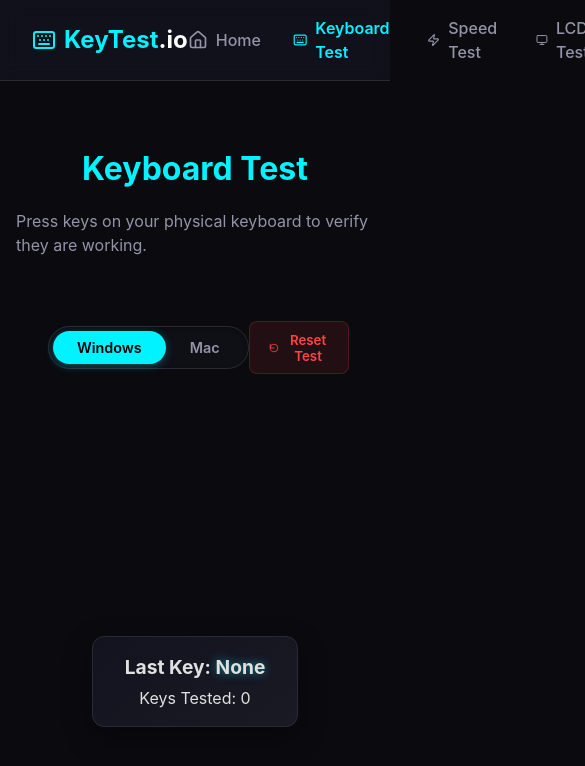
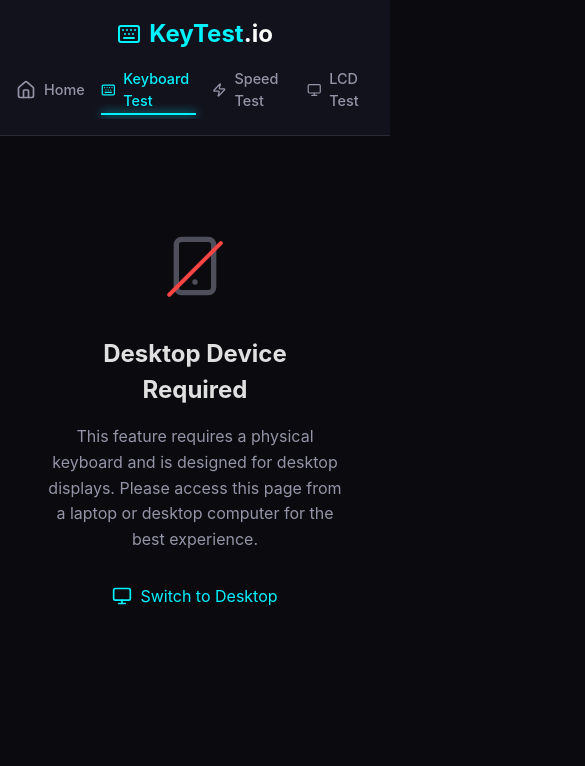
Before and after one commit to hndko/keyboard-test, a React (Vite) app: page /keyboard in a window 390 px wide. Shown: the top 766 px of the page, 585 px wide, since content can reach past the window. Built offline with nearby package versions, Linux system fonts and the light colour scheme.

Commit message:
feat: Add Navbar, Keyboard Test page with mobile warning, and associated styles.

```diff
--- /dev/null
+++ b/src/components/MobileWarning.jsx
@@ -0,0 +1,64 @@
+import React from "react";
+import { Smartphone, Monitor } from "lucide-react";
+
+const MobileWarning = () => {
+  return (
+    <div
+      style={{
+        display: "flex",
+        flexDirection: "column",
+        alignItems: "center",
+        justifyContent: "center",
+        height: "60vh",
+        textAlign: "center",
+        padding: "2rem",
+        color: "var(--text-secondary)",
+      }}
+    >
+      <div
+        style={{
+          position: "relative",
+          marginBottom: "2rem",
+        }}
+      >
+        <Smartphone size={64} style={{ opacity: 0.5 }} />
+        <div
+          style={{
+            position: "absolute",
+            top: "50%",
+            left: "50%",
+            transform: "translate(-50%, -50%) rotate(-45deg)",
+            width: "120%",
+            height: "4px",
+            background: "#ff4444",
+            borderRadius: "2px",
+          }}
+        />
+      </div>
+
+      <h2 style={{ color: "var(--text-primary)", marginBottom: "1rem" }}>
+        Desktop Device Required
+      </h2>
+      <p style={{ maxWidth: "400px", lineHeight: "1.6" }}>
+        This feature requires a physical keyboard and is designed for desktop
+        displays. Please access this page from a laptop or desktop computer for
+        the best experience.
+      </p>
+
+      <div
+        style={{
+          marginTop: "2rem",
+          display: "flex",
+          alignItems: "center",
+          gap: "0.5rem",
+          color: "var(--accent-cyan)",
+        }}
+      >
+        <Monitor size={20} />
+        <span>Switch to Desktop</span>
+      </div>
+    </div>
+  );
+};
+
+export default MobileWarning;
--- a/src/components/Navbar.jsx
+++ b/src/components/Navbar.jsx
@@ -1,7 +1,7 @@
 import React from "react";
 import { NavLink } from "react-router-dom";
 import { Keyboard, Zap, Monitor, Home } from "lucide-react";
-import "../styles/index.css";
+import "../styles/navbar.css";
 
 const Navbar = () => {
   const navItems = [
@@ -12,52 +12,23 @@
   ];
 
   return (
-    <nav
-      style={{
-        display: "flex",
-        justifyContent: "space-between",
-        alignItems: "center",
-        padding: "1rem 2rem",
-        backgroundColor: "rgba(19, 19, 31, 0.8)",
-        backdropFilter: "blur(10px)",
-        borderBottom: "1px solid var(--border-color)",
-        position: "sticky",
-        top: 0,
-        zIndex: 100,
-      }}
-    >
-      <div
-        style={{
-          fontSize: "1.5rem",
-          fontWeight: "bold",
-          color: "var(--accent-cyan)",
-          display: "flex",
-          alignItems: "center",
-          gap: "0.5rem",
-        }}
-      >
+    <nav className="navbar">
+      <div className="nav-brand">
         <Keyboard />
         <span>
           KeyTest<span style={{ color: "#fff" }}>.io</span>
         </span>
       </div>
 
-      <div style={{ display: "flex", gap: "2rem" }}>
+      <div className="nav-links">
         {navItems.map((item) => (
           <NavLink
             key={item.path}
             to={item.path}
-            style={({ isActive }) => ({
-              display: "flex",
-              alignItems: "center",
-              gap: "0.5rem",
-              color: isActive ? "var(--accent-cyan)" : "var(--text-secondary)",
-              fontWeight: isActive ? 600 : 500,
-              transition: "color 0.2s ease",
-            })}
+            className={({ isActive }) => `nav-item ${isActive ? "active" : ""}`}
           >
             {item.icon}
-            {item.label}
+            <span>{item.label}</span>
           </NavLink>
         ))}
       </div>
--- a/src/pages/KeyboardPage.jsx
+++ b/src/pages/KeyboardPage.jsx
@@ -1,7 +1,24 @@
-import React from "react";
+import React, { useState, useEffect } from "react";
 import Keyboard from "../components/Keyboard";
+import MobileWarning from "../components/MobileWarning";
 
 const KeyboardPage = () => {
+  const [isMobile, setIsMobile] = useState(false);
+
+  useEffect(() => {
+    const checkMobile = () => {
+      setIsMobile(window.innerWidth < 1024); // Treat tablets as "mobile" for this full keyboard test
+    };
+
+    checkMobile();
+    window.addEventListener("resize", checkMobile);
+    return () => window.removeEventListener("resize", checkMobile);
+  }, []);
+
+  if (isMobile) {
+    return <MobileWarning />;
+  }
+
   return (
     <div
       style={{
--- /dev/null
+++ b/src/styles/navbar.css
@@ -0,0 +1,74 @@
+.navbar {
+  display: flex;
+  justify-content: space-between;
+  align-items: center;
+  padding: 1rem 2rem;
+  background-color: rgba(19, 19, 31, 0.95);
+  backdrop-filter: blur(10px);
+  border-bottom: 1px solid var(--border-color);
+  position: sticky;
+  top: 0;
+  z-index: 100;
+  width: 100%;
+}
+
+.nav-brand {
+  font-size: 1.5rem;
+  font-weight: bold;
+  color: var(--accent-cyan);
+  display: flex;
+  align-items: center;
+  gap: 0.5rem;
+}
+
+.nav-links {
+  display: flex;
+  gap: 2rem;
+}
+
+.nav-item {
+  display: flex;
+  align-items: center;
+  gap: 0.5rem;
+  color: var(--text-secondary);
+  font-weight: 500;
+  transition: color 0.2s ease;
+  position: relative;
+}
+
+.nav-item:hover,
+.nav-item.active {
+  color: var(--accent-cyan);
+}
+
+.nav-item.active::after {
+  content: "";
+  position: absolute;
+  bottom: -4px;
+  left: 0;
+  width: 100%;
+  height: 2px;
+  background: var(--accent-cyan);
+  box-shadow: 0 0 10px var(--accent-cyan);
+}
+
+/* Mobile Responsive */
+@media (max-width: 768px) {
+  .navbar {
+    padding: 1rem;
+    flex-direction: column;
+    gap: 1rem;
+  }
+
+  .nav-links {
+    gap: 1rem;
+    width: 100%;
+    justify-content: space-between;
+    overflow-x: auto; /* Allow horizontal scroll if needed */
+    padding-bottom: 0.5rem; /* Space for scrollbar if any */
+  }
+
+  .nav-item span {
+    font-size: 0.9rem;
+  }
+}
```
